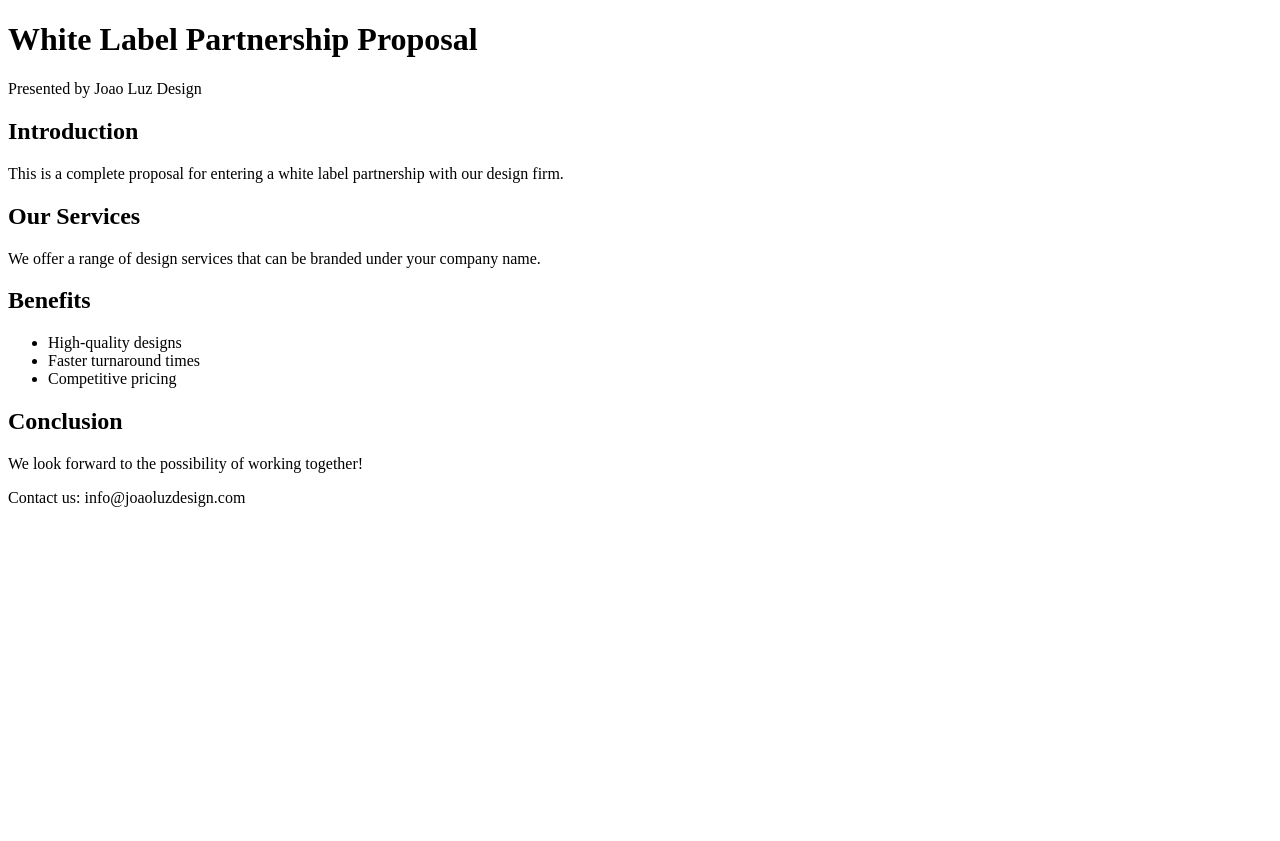
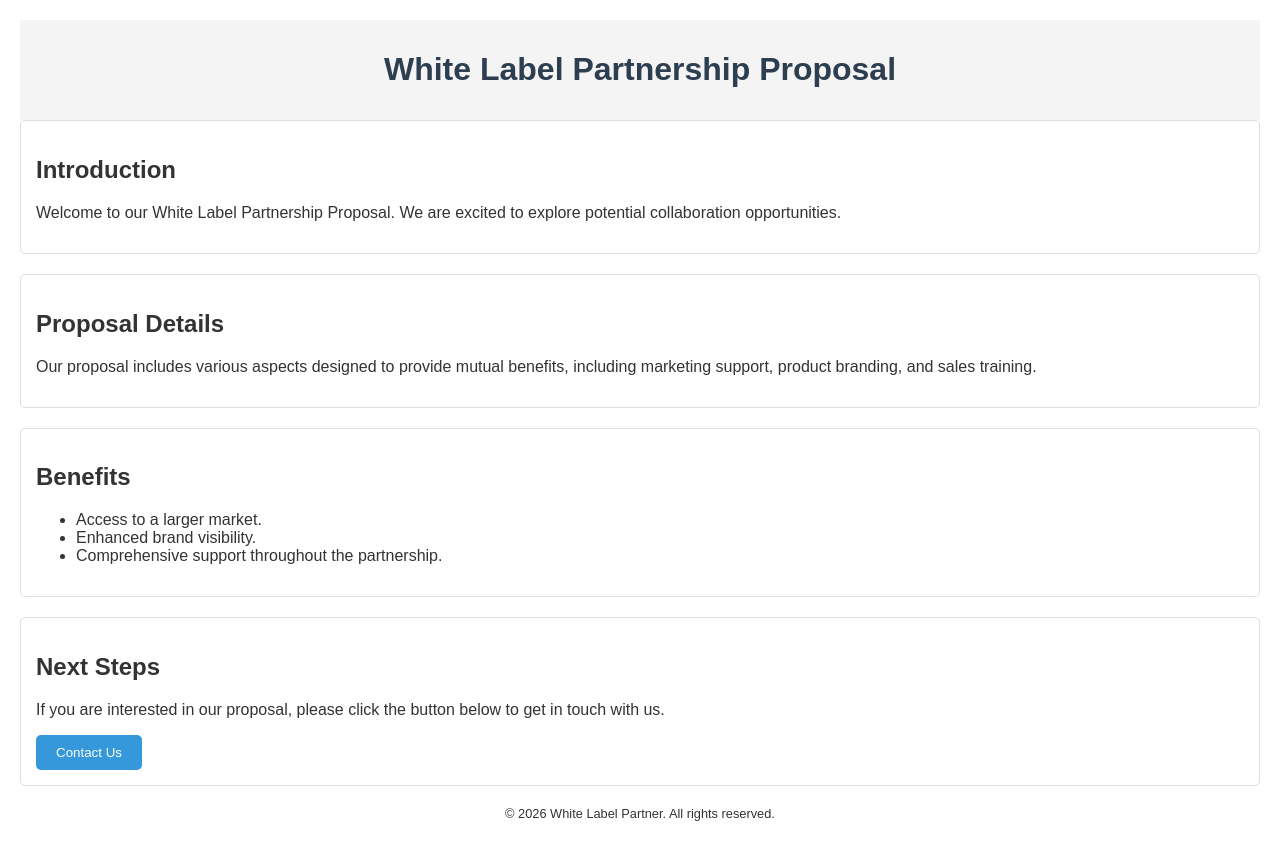
Before and after one commit to aniquilador0015/Jo-o-Luz-Design, a plain HTML site: page index.html in a window 1280 px wide. Before the commit the page ends 800 px from the top, so only its background shows below. Drawn offline with Linux system fonts and the light colour scheme.

Commit message:
Update index.html with the White Label Partnership Proposal content

```diff
--- a/index.html
+++ b/index.html
@@ -3,39 +3,72 @@
 <head>
     <meta charset="UTF-8">
     <meta name="viewport" content="width=device-width, initial-scale=1.0">
-    <meta http-equiv="X-UA-Compatible" content="ie=edge">
     <title>White Label Partnership Proposal</title>
-    <link rel="stylesheet" href="styles.css">
+    <style>
+        body {
+            font-family: Arial, sans-serif;
+            margin: 20px;
+            color: #333;
+        }
+        header {
+            background: #f4f4f4;
+            padding: 10px 0;
+            text-align: center;
+        }
+        h1 {
+            color: #2c3e50;
+        }
+        section {
+            margin-bottom: 20px;
+            padding: 15px;
+            border: 1px solid #ddd;
+            border-radius: 5px;
+        }
+        footer {
+            text-align: center;
+            margin-top: 20px;
+            font-size: 0.8em;
+        }
+        .button {
+            background-color: #3498db;
+            color: white;
+            padding: 10px 20px;
+            border: none;
+            border-radius: 5px;
+            cursor: pointer;
+        }
+        .button:hover {
+            background-color: #2980b9;
+        }
+    </style>
 </head>
 <body>
     <header>
         <h1>White Label Partnership Proposal</h1>
-        <p>Presented by Joao Luz Design</p>
     </header>
-    <main>
     <section>
         <h2>Introduction</h2>
-            <p>This is a complete proposal for entering a white label partnership with our design firm.</p>
+        <p>Welcome to our White Label Partnership Proposal. We are excited to explore potential collaboration opportunities.</p>
     </section>
     <section>
-            <h2>Our Services</h2>
-            <p>We offer a range of design services that can be branded under your company name.</p>
+        <h2>Proposal Details</h2>
+        <p>Our proposal includes various aspects designed to provide mutual benefits, including marketing support, product branding, and sales training.</p>
     </section>
     <section>
         <h2>Benefits</h2>
         <ul>
-                <li>High-quality designs</li>
-                <li>Faster turnaround times</li>
-                <li>Competitive pricing</li>
+            <li>Access to a larger market.</li>
+            <li>Enhanced brand visibility.</li>
+            <li>Comprehensive support throughout the partnership.</li>
         </ul>
     </section>
     <section>
-            <h2>Conclusion</h2>
-            <p>We look forward to the possibility of working together!</p>
+        <h2>Next Steps</h2>
+        <p>If you are interested in our proposal, please click the button below to get in touch with us.</p>
+        <button class="button">Contact Us</button>
     </section>
-    </main>
     <footer>
-        <p>Contact us: info@joaoluzdesign.com</p>
+        <p>&copy; 2026 White Label Partner. All rights reserved.</p>
     </footer>
 </body>
 </html>
```
Lines whose indentation alone changed are shown as unchanged.
